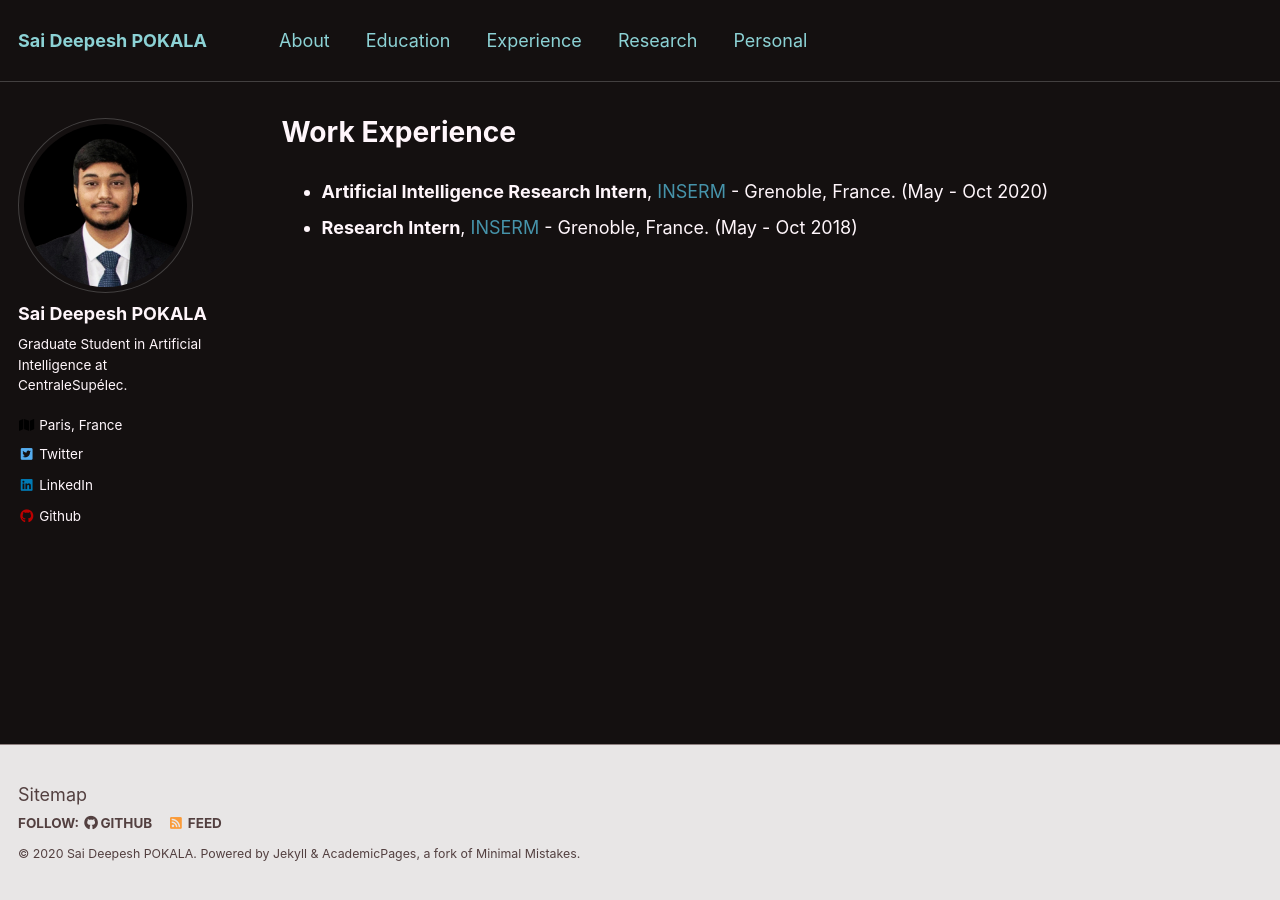
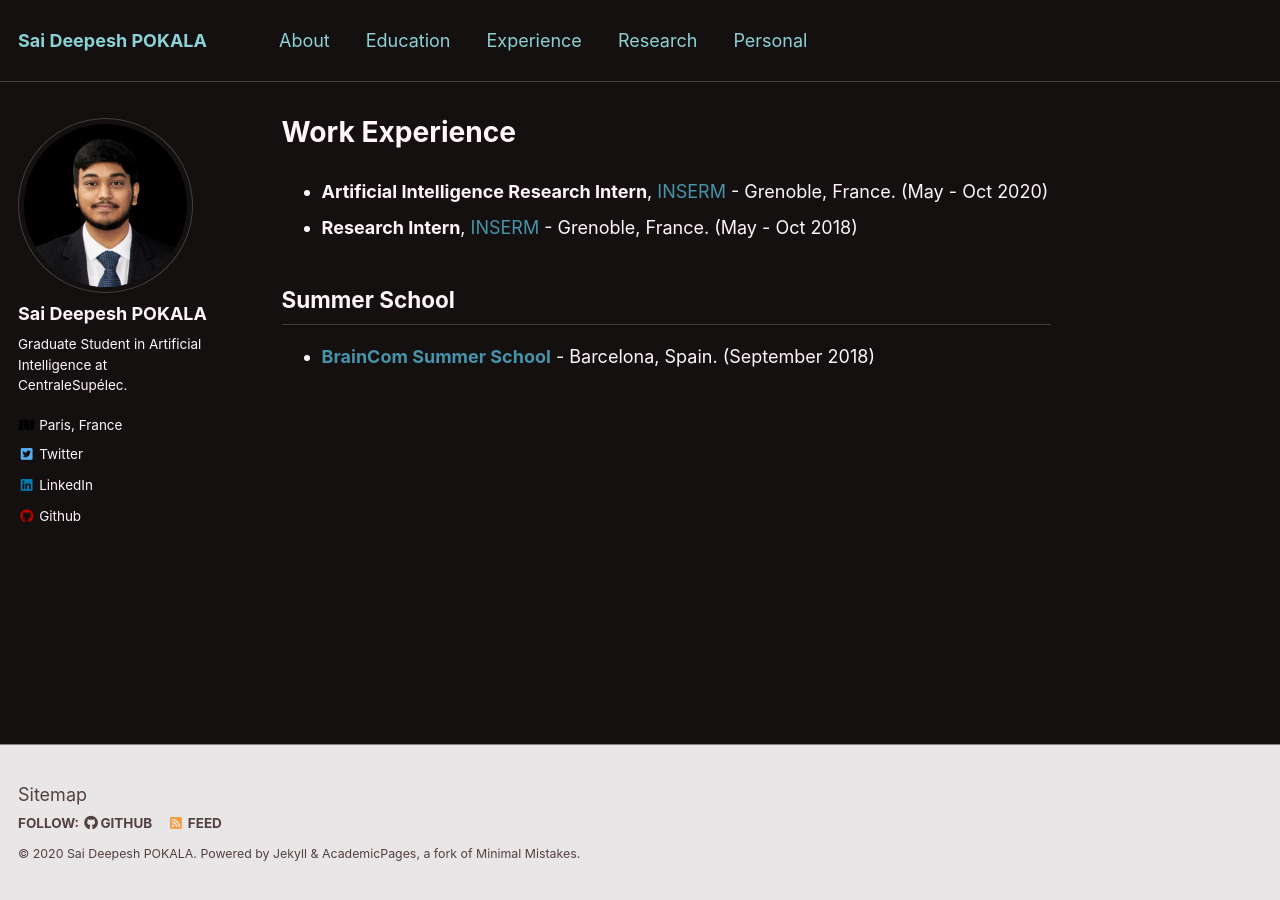
Before and after one commit to saideepesh/saideepesh.github.io, a Jekyll site: the page built from _pages/experience.md, in a window 1280 px wide. Built offline with Jekyll 4.4.1, drawn with Linux system fonts in a browser that asks for light colours.

Commit message:
updated experience.md

```diff
--- a/_pages/experience.md
+++ b/_pages/experience.md
@@ -7,3 +7,7 @@ classes: wide
 
 * **Artificial Intelligence Research Intern**, [INSERM](https://www.inserm.fr/en){:target="_blank" rel="noopener"} - Grenoble, France. (May - Oct 2020)
 * **Research Intern**, [INSERM](https://www.inserm.fr/en){:target="_blank" rel="noopener"} - Grenoble, France. (May - Oct 2018)
+
+## Summer School
+
+* [**BrainCom Summer School**](http://www.braincom-project.eu/braincom-summer-school-in-barcelona/){:target="_blank" rel="noopener"} - Barcelona, Spain. (September 2018)
```
